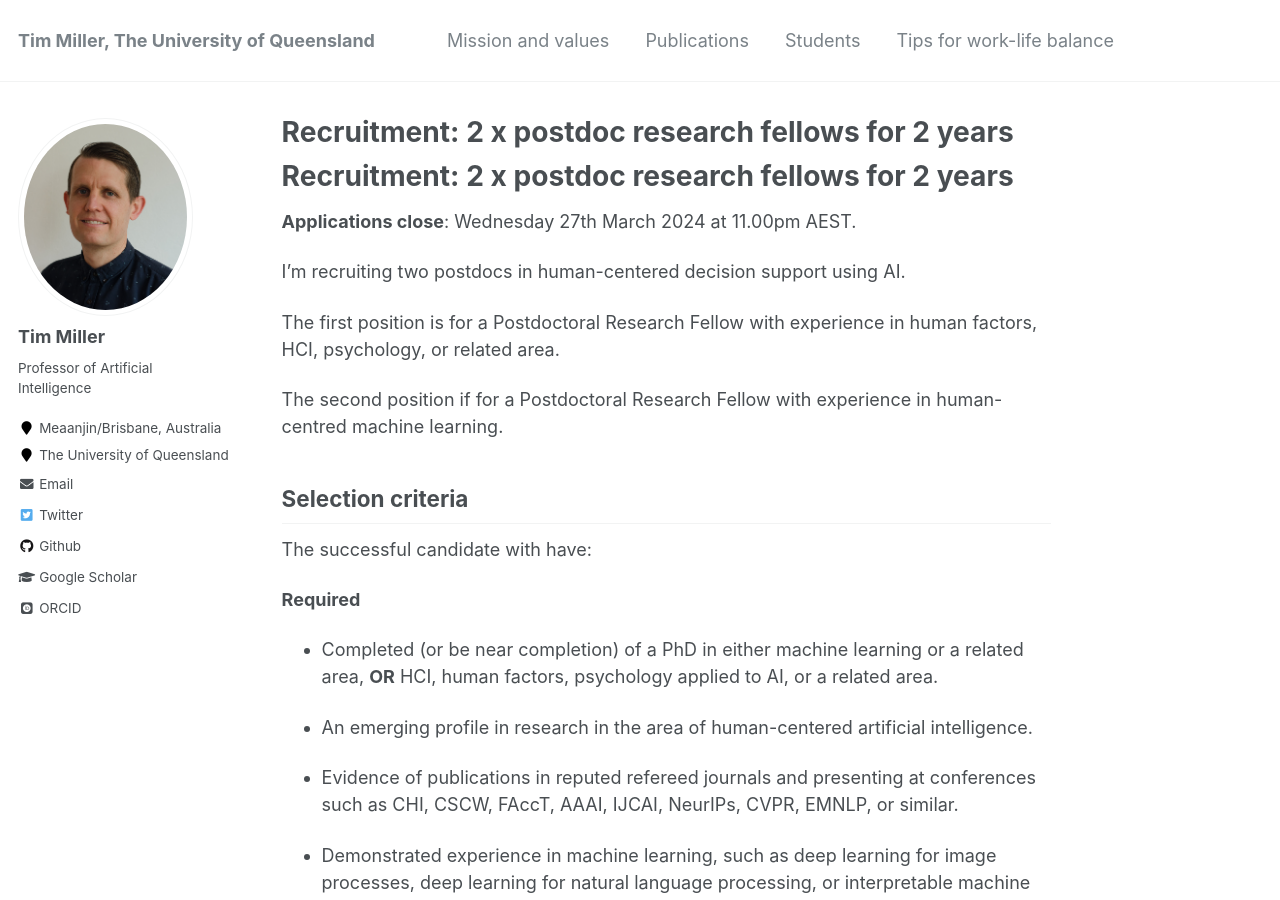
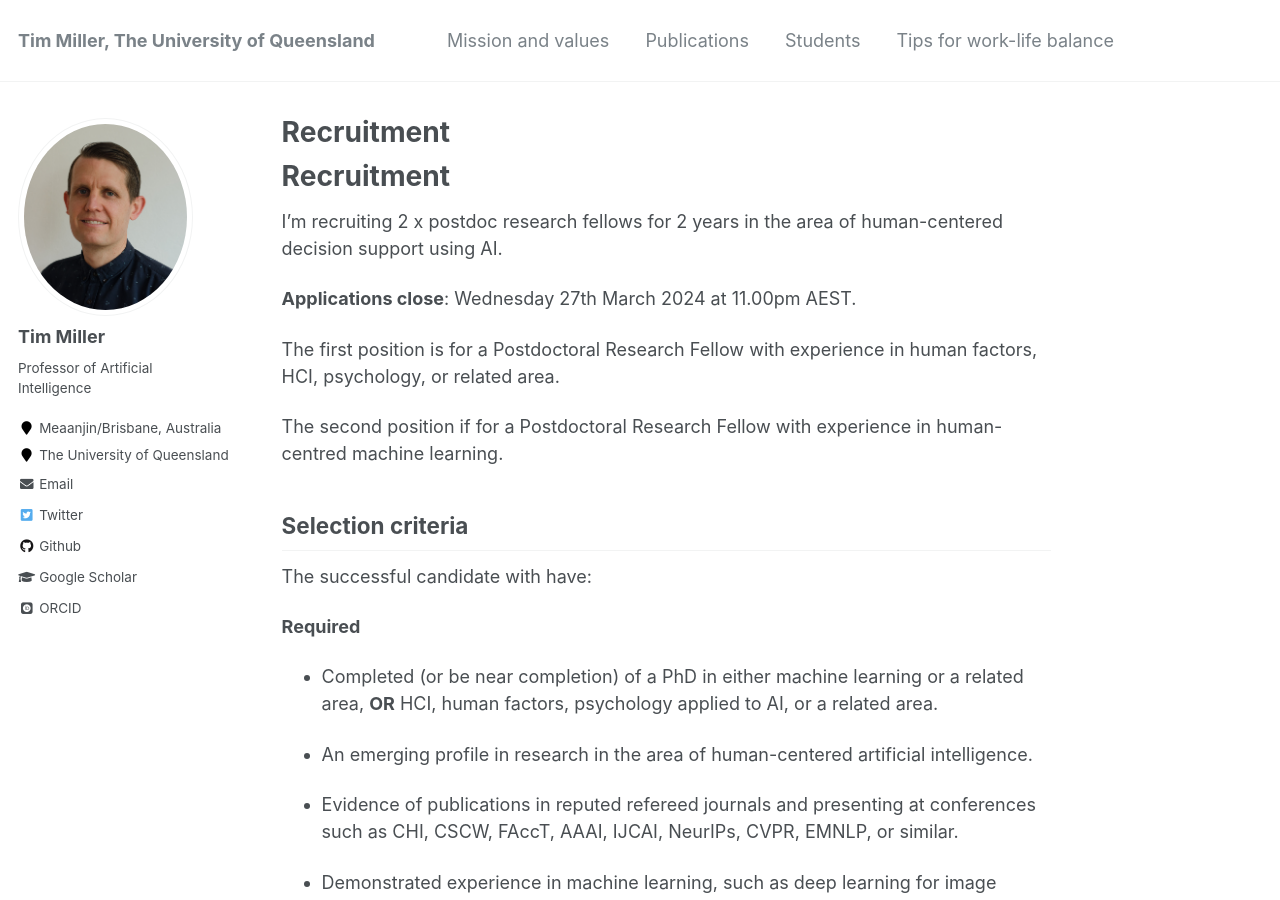
Before and after one commit to uqtmiller/uqtmiller.github.io, a Jekyll site: the page built from _pages/recruitment.md, in a window 1280 px wide and 900 px high. Built offline with Jekyll 4.4.1, drawn with Linux system fonts in a browser that asks for light colours; some web fonts are replaced; our own code applies the rules of GitHub Pages for plain Markdown files.

Commit message:
Update recruitment.md

```diff
--- a/_pages/recruitment.md
+++ b/_pages/recruitment.md
@@ -1,8 +1,8 @@
-# Recruitment: 2 x postdoc research fellows for 2 years
+# Recruitment
+
+I'm recruiting 2 x postdoc research fellows for 2 years in the area of human-centered decision support using AI.
 
 **Applications close**: Wednesday 27th March 2024 at 11.00pm AEST.
-
-I'm recruiting two postdocs in human-centered decision support using AI.
 
 The first position is for a Postdoctoral Research Fellow with experience in human factors, HCI, psychology, or related area.
 
```
